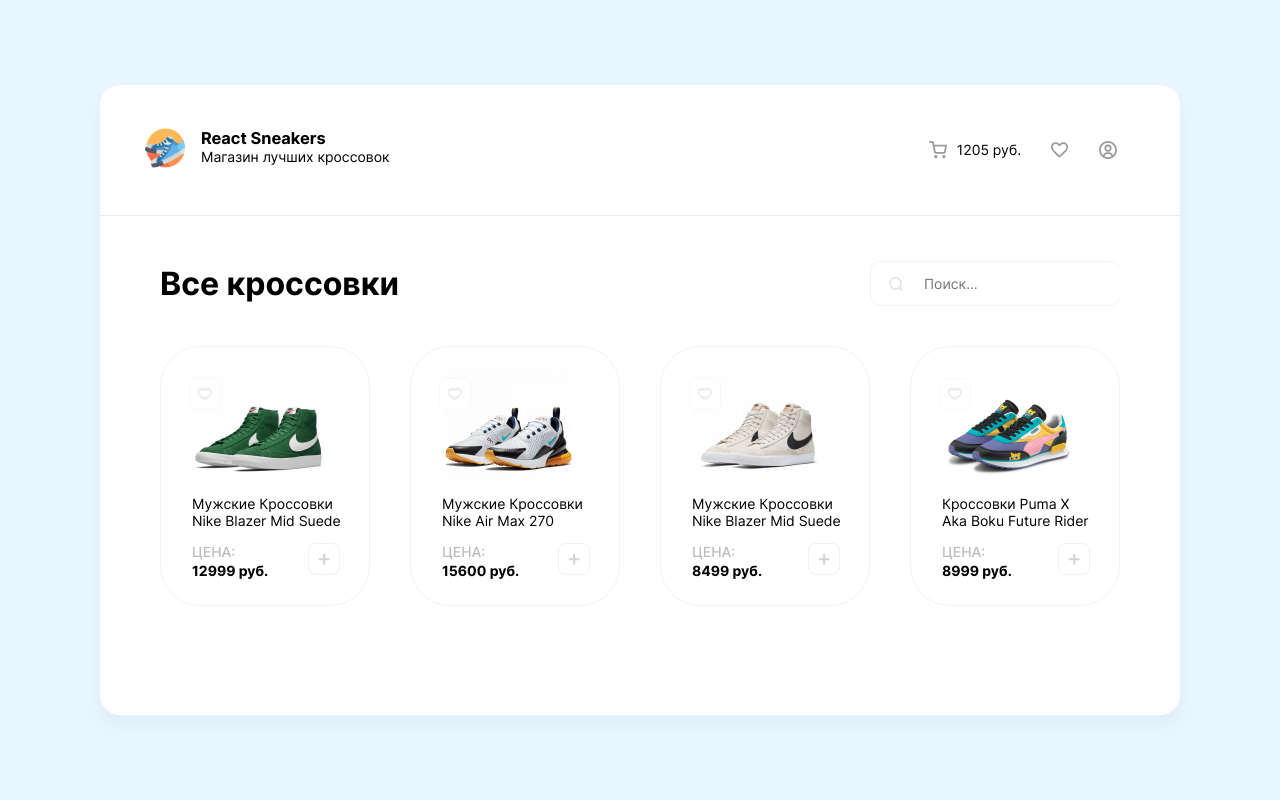
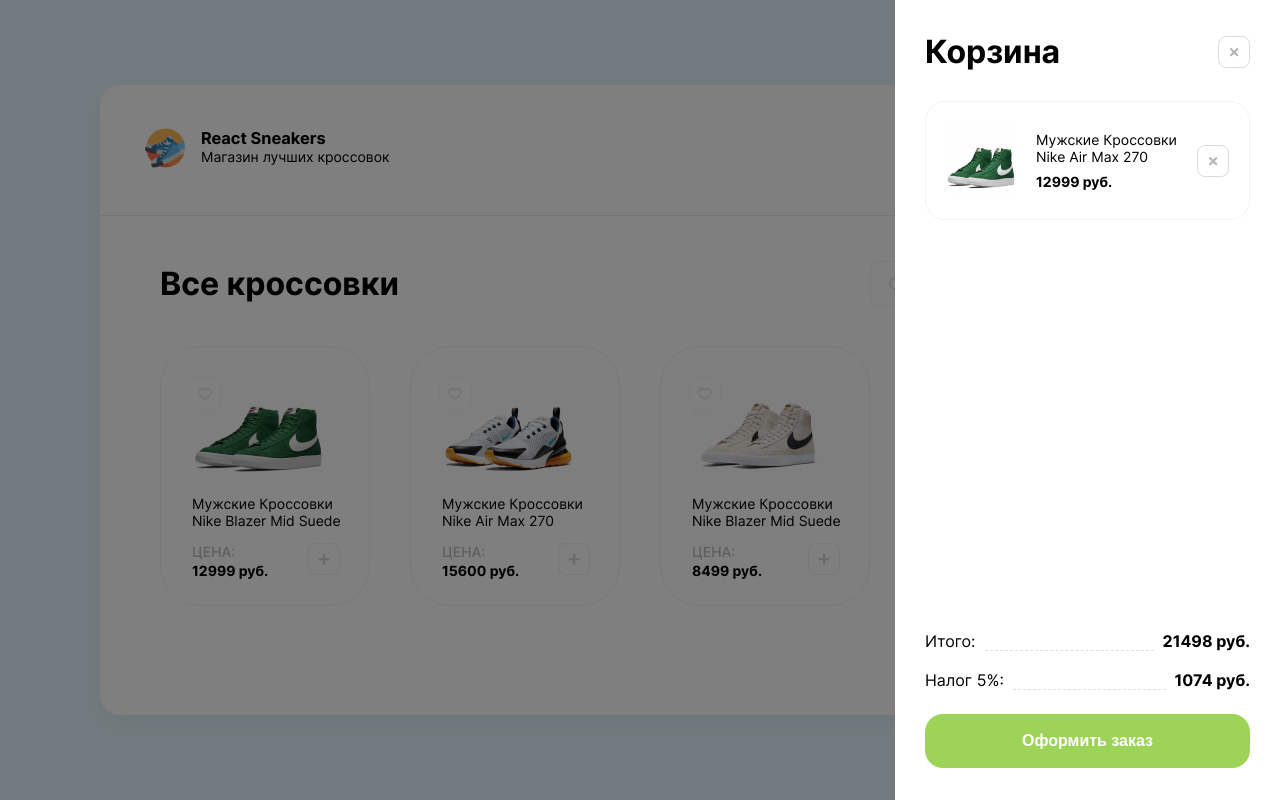
Before and after one commit to GreennPingvin/react-sneakers, a React (Create React App) app: page / in a window 1280 px wide. Both pictures are taken after a click on the button 937 px from the left and 149 px from the top of the page. Built offline with nearby package versions, Linux system fonts and the light colour scheme.

Commit message:
add AppContext, Cart (show/hide)

```diff
--- /dev/null
+++ b/src/app/context/AppContext/AppContext.ts
@@ -0,0 +1,8 @@
+import { createContext } from "react";
+
+export interface AppContextProps {
+  cartIsOpen?: boolean;
+  setCartIsOpen?: (state: boolean) => void;
+}
+
+export const AppContext = createContext<AppContextProps>({});
--- /dev/null
+++ b/src/app/context/AppContext/index.ts
@@ -0,0 +1,3 @@
+import { AppContext } from "./AppContext";
+
+export { AppContext };
--- /dev/null
+++ b/src/app/context/ui/AppContextProvider.tsx
@@ -0,0 +1,12 @@
+import React, { FC, PropsWithChildren, useState } from "react";
+import { AppContext } from "../AppContext";
+
+export const AppContextProvider: FC<PropsWithChildren> = ({ children }) => {
+  const [cartIsOpen, setCartIsOpen] = useState(false);
+
+  return (
+    <AppContext.Provider value={{ cartIsOpen, setCartIsOpen }}>
+      {children}
+    </AppContext.Provider>
+  );
+};
--- a/src/app/ui/App.tsx
+++ b/src/app/ui/App.tsx
@@ -37,7 +37,7 @@
           </div>
         </main>
       </div>
-      {/*<Cart />*/}
+      <Cart />
     </div>
   );
 };
--- a/src/entities/Card/Card.module.scss
+++ b/src/entities/Card/Card.module.scss
@@ -9,7 +9,7 @@
   border-radius: 40px;
   gap: 14px;
   &:hover {
-    transform: translateY(-5px);
+    transform: translateY(-3px);
     box-shadow: 0 20px 30px 0 rgba(0, 0, 0, 0.06);
   }
   .img {
--- a/src/entities/Card/Card.tsx
+++ b/src/entities/Card/Card.tsx
@@ -6,7 +6,7 @@
   className?: string;
   imgSrc: string;
   title: string;
-  price: string | number;
+  price: number;
 }
 
 export const Card = ({ className, imgSrc, title, price }: CardProps) => {
--- a/src/entities/Cart/Cart.module.scss
+++ b/src/entities/Cart/Cart.module.scss
@@ -36,7 +36,9 @@
   .itemPrice {
     font-weight: 700;
   }
-  .title {
+  .titleWrapper {
+    display: flex;
+    justify-content: space-between;
     margin-bottom: 30px;
   }
   .info {
@@ -73,3 +75,13 @@
     background: #9dd458;
   }
 }
+.overlay {
+  position: absolute;
+  z-index: 100;
+  top: 0;
+  left: 0;
+  width: 100%;
+  height: 100%;
+  opacity: 0.5;
+  background: #000;
+}
--- a/src/entities/Cart/Cart.tsx
+++ b/src/entities/Cart/Cart.tsx
@@ -1,23 +1,36 @@
 import { classNames } from "shared/lib/classNames/classNames";
 import cls from "./Cart.module.scss";
+import { useCart } from "shared/hooks/useCart";
 
 interface CartProps {
   className?: string;
 }
 
 export const Cart = ({ className }: CartProps) => {
+  const { cartIsOpen, hideCart } = useCart();
+
   return (
     <>
-      <div className="overlay"></div>
+      {cartIsOpen && (
+        <div className={cls.wrapper}>
+          <div className={cls.overlay}></div>
           <div className={classNames(cls.Cart, {}, [className])}>
-        <div className={classNames("title", {}, [cls.title])}>Корзина</div>
+            <div className={cls.titleWrapper}>
+              <div className={classNames("title", {}, [cls.title])}>
+                Корзина
+              </div>
+              <button onClick={hideCart}>
+                <img src="/icons/btn-remove.svg" alt="" />
+              </button>
+            </div>
+
             <ul className={cls.items}>
               <li className={cls.item}>
                 <div className={cls.itemImg}>
                   <img
                     width={70}
                     height={70}
-                src="/img/sneakers/sneakers-1.jpg"
+                    src="/img/sneakers/1.jpg"
                     alt="Изображение товара"
                   />
                 </div>
@@ -28,7 +41,12 @@
                   <div className={cls.itemPrice}>12999 руб.</div>
                 </div>
                 <button>
-              <img width={32} height={32} src="/icons/btn-remove.svg" alt="" />
+                  <img
+                    width={32}
+                    height={32}
+                    src="/icons/btn-remove.svg"
+                    alt=""
+                  />
                 </button>
               </li>
             </ul>
@@ -48,6 +66,8 @@
               <button className={cls.orderBtn}>Оформить заказ</button>
             </div>
           </div>
+        </div>
+      )}
     </>
   );
 };
--- a/src/index.tsx
+++ b/src/index.tsx
@@ -1,6 +1,11 @@
 import ReactDOM from "react-dom/client";
 import "./styles/index.scss";
 import App from "app/ui/App";
+import { AppContextProvider } from "./app/context/ui/AppContextProvider";
 
 const root = ReactDOM.createRoot(document.getElementById("root"));
-root.render(<App />);
+root.render(
+  <AppContextProvider>
+    <App />
+  </AppContextProvider>,
+);
--- /dev/null
+++ b/src/shared/hooks/useCart.ts
@@ -0,0 +1,20 @@
+import { useContext } from "react";
+import { AppContext } from "app/context/AppContext";
+
+export const useCart = () => {
+  const { cartIsOpen, setCartIsOpen } = useContext(AppContext);
+
+  const showCart = () => {
+    setCartIsOpen(true);
+  };
+
+  const hideCart = () => {
+    setCartIsOpen(false);
+  };
+
+  return {
+    cartIsOpen,
+    showCart,
+    hideCart,
+  };
+};
--- a/src/styles/index.scss
+++ b/src/styles/index.scss
@@ -18,16 +18,6 @@
   border-radius: 20px;
   background-color: var(--app-background-color);
   box-shadow: 0 10px 20px 0 rgba(0, 0, 0, 0.04);
-}
-.overlay {
-  position: absolute;
-  z-index: 100;
-  top: 0;
-  left: 0;
-  width: 100%;
-  height: 100%;
-  opacity: 0.5;
-  background: #000;
 }
 .content {
   padding: 45px 60px;
--- a/src/widgets/Header/Header.tsx
+++ b/src/widgets/Header/Header.tsx
@@ -1,12 +1,14 @@
-import { classNames } from "../../shared/lib/classNames/classNames";
+import { classNames } from "shared/lib/classNames/classNames";
 import cls from "./Header.module.scss";
-import React from "react";
+import { useCart } from "shared/hooks/useCart";
 
 interface HeaderProps {
   className?: string;
 }
 
 export const Header = ({ className }: HeaderProps) => {
+  const { showCart } = useCart();
+
   return (
     <header className={classNames(cls.Header, {}, [className])}>
       <div className={cls.left}>
@@ -20,7 +22,7 @@
       </div>
       <ul className={cls.right}>
         <li className={cls.cart}>
-          <button>
+          <button onClick={showCart}>
             <img width={18} height={18} src="/icons/cart.svg" alt="" />
           </button>
           <div className={cls.cartSum}>1205 руб.</div>
```
Lines whose indentation alone changed are shown as unchanged.
